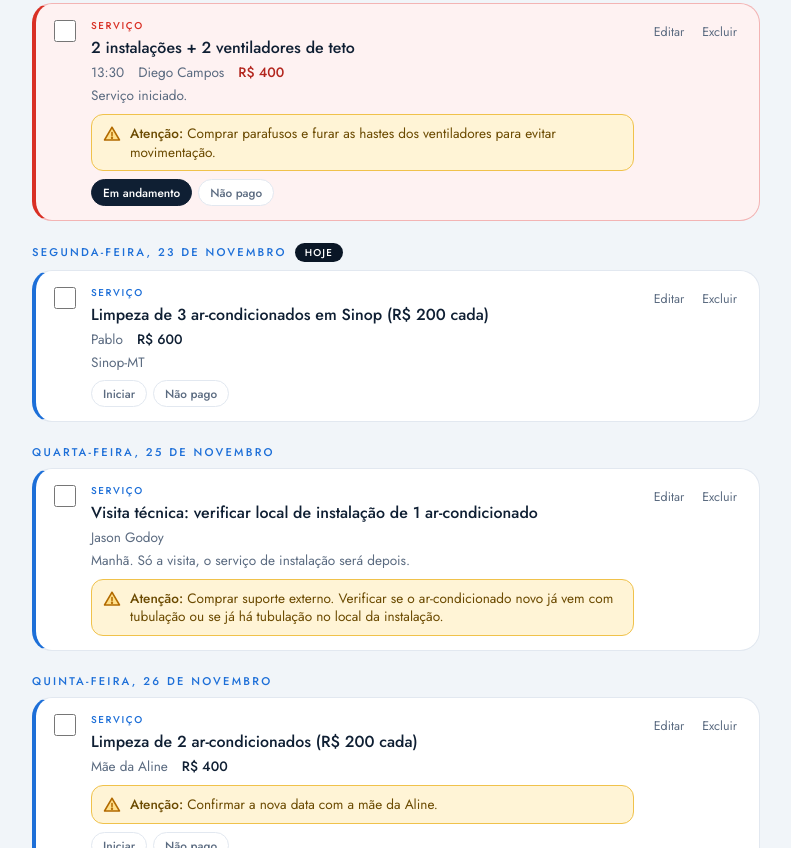
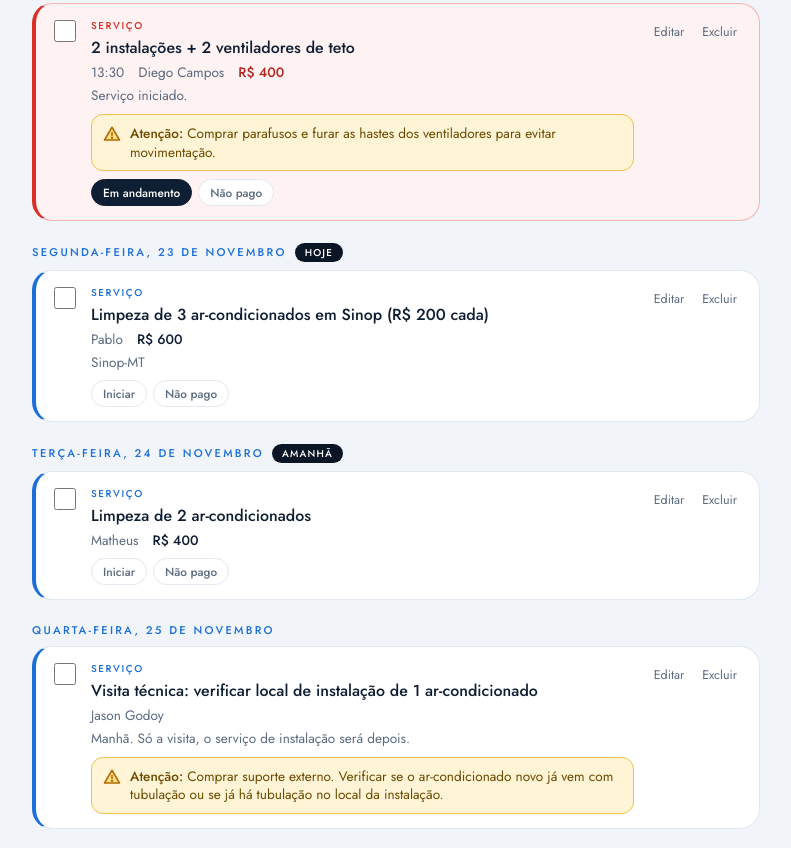
Before and after one commit to engfarley7-del/plan7, a plain HTML site: page index.html in a window 1280 px wide. Shown: the part 810-1658 px from the top of the page, without its empty margins (244-1035 px from the left). Drawn offline with Linux system fonts and the light colour scheme.

Commit message:
Limpeza de 2 ar-condicionados do Matheus (24/11)
Co-Authored-By: Claude Sonnet 5.5 <noreply@anthropic.com>
Claude-Session: https://claude.ai/code/session_019NjgtJqXGVDHmohajd8C3a

```diff
--- a/index.html
+++ b/index.html
@@ -167,6 +167,7 @@ const initial=[
  {id:12,title:"Limpeza de 3 ar-condicionados em Sinop (R$ 200 cada)",date:"2026-11-23",time:"",type:"servico",value:600,who:"Pablo",notes:"Sinop-MT",done:false,pair:13},
  {id:13,title:"Receber: limpeza de 3 ar-condicionados em Sinop",date:"2026-11-23",time:"",type:"receber",value:600,who:"Pablo",notes:"3 x R$ 200",done:false,pair:12},
  {id:14,title:"Visita técnica: verificar local de instalação de 1 ar-condicionado",date:"2026-11-25",time:"",type:"servico",value:"",who:"Jason Godoy",notes:"Manhã. Só a visita, o serviço de instalação será depois.",done:false,alert:"Comprar suporte externo. Verificar se o ar-condicionado novo já vem com tubulação ou se já há tubulação no local da instalação."},
+ {id:15,title:"Limpeza de 2 ar-condicionados",date:"2026-11-24",time:"",type:"servico",value:400,who:"Matheus",notes:"",done:false},
  {id:4,title:"Receber contrato (planejamento)",date:"2026-12-05",time:"",type:"receber",value:800,who:"LG Instalações",notes:"",done:false},
  {id:5,title:"Receber pagamento",date:"2026-12-05",time:"",type:"receber",value:750,who:"Burim Refrigeração",notes:"",done:false}
 ];
@@ -257,6 +258,13 @@ try{
   if(!localStorage.getItem("organizador-mig12")){
     const t=tasks.find(x=>x.id===8); if(t&&!t.alert) t.alert="Pendente de confirmação de data com o Felipe.";
     save(); localStorage.setItem("organizador-mig12","1");
+  }
+}catch(e){}
+
+try{
+  if(!localStorage.getItem("organizador-mig13")){
+    for(const n of initial.filter(x=>x.id===15)) if(!tasks.some(t=>t.id===n.id)) tasks.push({...n});
+    save(); localStorage.setItem("organizador-mig13","1");
   }
 }catch(e){}
 
```
